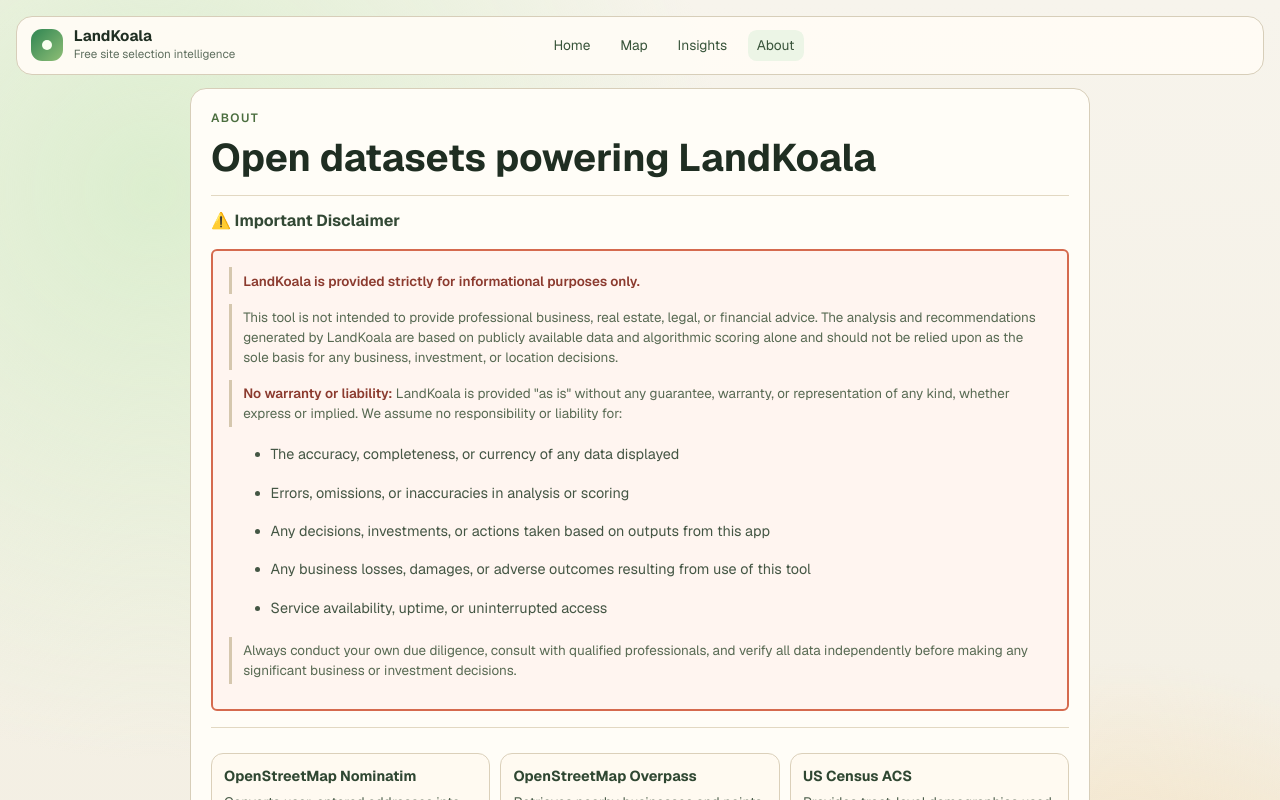
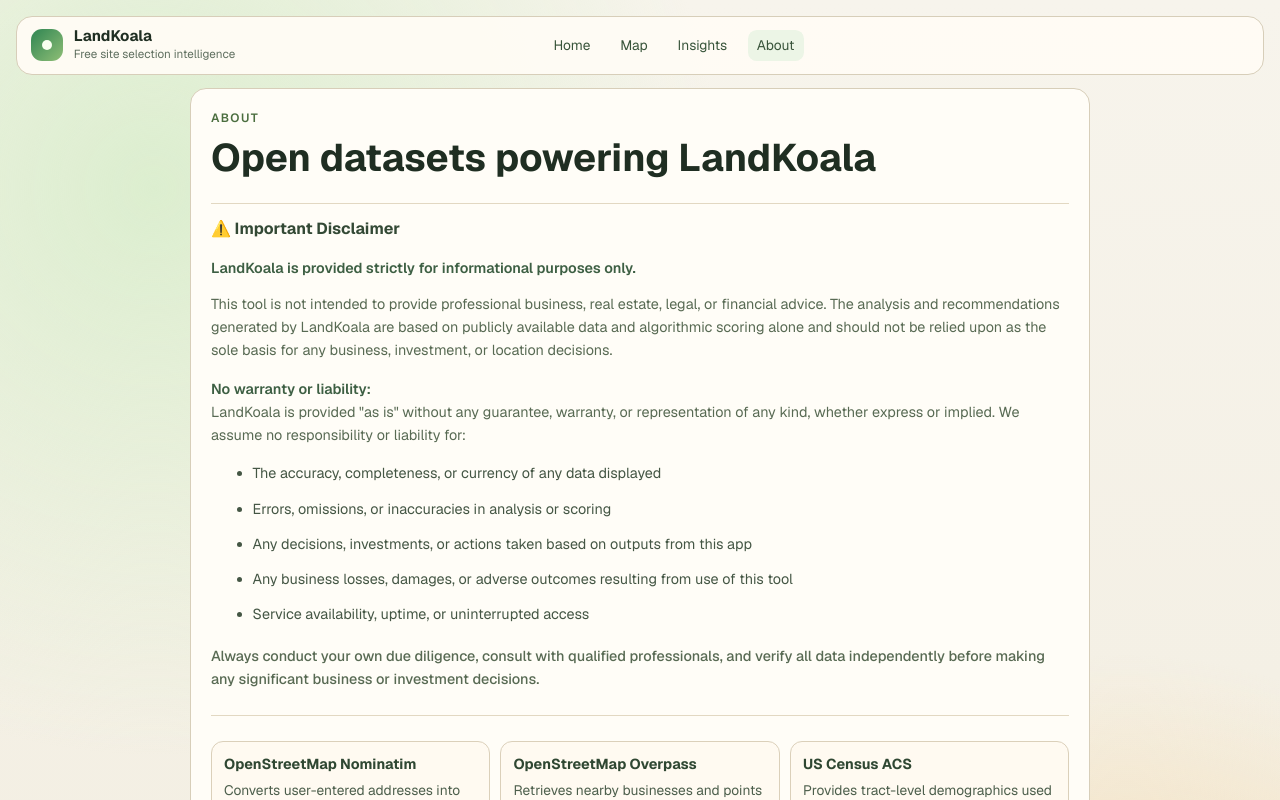
Before and after one commit to cbonoz/landapp, a Next.js app: page /about in a window 1280 px wide. Shown: the top 800 px of the page. Built offline with nearby package versions, Linux system fonts and the light colour scheme.

Commit message:
refactor: improve disclaimer formatting and styling
- Restructure disclaimer with semantic section divs for better readability
- Simplify styling to clean info format without heavy visual barriers
- Maintain prominent disclaimer content while integrating naturally with page

```diff
--- a/app/about/page.tsx
+++ b/app/about/page.tsx
@@ -9,17 +9,27 @@
           <p className="landkoala-kicker">About</p>
           <h1 className="landkoala-title">Open datasets powering LandKoala</h1>
 
-          <section className="landkoala-static-section">
-            <h2>⚠️ Important Disclaimer</h2>
+          <section className="landkoala-static-section landkoala-disclaimer-section">
+            <h2 className="landkoala-disclaimer-title">⚠️ Important Disclaimer</h2>
             <div className="landkoala-disclaimer-box">
-              <p className="landkoala-disclaimer">
+              <div className="landkoala-disclaimer-statement">
+                <p>
                   <strong>LandKoala is provided strictly for informational purposes only.</strong>
                 </p>
-              <p className="landkoala-disclaimer">
+              </div>
+
+              <div className="landkoala-disclaimer-body">
+                <p>
                   This tool is not intended to provide professional business, real estate, legal, or financial advice. The analysis and recommendations generated by LandKoala are based on publicly available data and algorithmic scoring alone and should not be relied upon as the sole basis for any business, investment, or location decisions.
                 </p>
-              <p className="landkoala-disclaimer">
-                <strong>No warranty or liability:</strong> LandKoala is provided "as is" without any guarantee, warranty, or representation of any kind, whether express or implied. We assume no responsibility or liability for:
+              </div>
+
+              <div className="landkoala-disclaimer-liability">
+                <p className="landkoala-disclaimer-liability-title">
+                  <strong>No warranty or liability:</strong>
+                </p>
+                <p>
+                  LandKoala is provided "as is" without any guarantee, warranty, or representation of any kind, whether express or implied. We assume no responsibility or liability for:
                 </p>
                 <ul className="landkoala-disclaimer-list">
                   <li>The accuracy, completeness, or currency of any data displayed</li>
@@ -28,9 +38,13 @@
                   <li>Any business losses, damages, or adverse outcomes resulting from use of this tool</li>
                   <li>Service availability, uptime, or uninterrupted access</li>
                 </ul>
-              <p className="landkoala-disclaimer">
+              </div>
+
+              <div className="landkoala-disclaimer-footer">
+                <p>
                   Always conduct your own due diligence, consult with qualified professionals, and verify all data independently before making any significant business or investment decisions.
                 </p>
+              </div>
             </div>
           </section>
 
--- a/app/globals.css
+++ b/app/globals.css
@@ -713,6 +713,108 @@
   color: #526750;
 }
 
+.landkoala-disclaimer-section {
+  margin: 1.5rem 0;
+}
+
+.landkoala-disclaimer-title {
+  margin: 0 0 1rem 0;
+  font-size: 1.1rem;
+  font-weight: 700;
+  color: #3d5f43;
+}
+
+.landkoala-disclaimer-box {
+  margin-top: 0;
+  padding: 0;
+  background: transparent;
+  border: none;
+  border-radius: 0;
+  font-size: 0.9rem;
+  line-height: 1.6;
+  color: #586a53;
+}
+
+.landkoala-disclaimer-statement {
+  margin-bottom: 0.8rem;
+  padding: 0;
+  background: transparent;
+  border: none;
+  border-radius: 0;
+}
+
+.landkoala-disclaimer-statement p {
+  margin: 0;
+  font-size: 0.9rem;
+  font-weight: 600;
+  color: #3d5f43;
+}
+
+.landkoala-disclaimer-body {
+  margin-bottom: 1rem;
+  padding: 0;
+}
+
+.landkoala-disclaimer-body p {
+  margin: 0;
+  line-height: 1.6;
+  font-size: 0.9rem;
+}
+
+.landkoala-disclaimer-liability {
+  margin: 1rem 0;
+  padding: 0;
+  background: transparent;
+  border: none;
+  border-radius: 0;
+}
+
+.landkoala-disclaimer-liability-title {
+  margin: 0 0 0.3rem 0;
+  font-size: 0.9rem;
+  color: #3d5f43;
+  font-weight: 700;
+}
+
+.landkoala-disclaimer-liability p {
+  margin: 0.3rem 0;
+  line-height: 1.6;
+  font-size: 0.9rem;
+}
+
+.landkoala-disclaimer-list {
+  margin: 0.6rem 0 0 1.5rem;
+  padding: 0;
+  list-style: disc;
+  color: #586a53;
+  font-size: 0.9rem;
+  line-height: 1.5;
+}
+
+.landkoala-disclaimer-list li {
+  margin: 0.2rem 0;
+}
+
+.landkoala-disclaimer-footer {
+  margin-top: 1rem;
+  padding: 0;
+  background: transparent;
+  border: none;
+  border-radius: 0;
+}
+
+.landkoala-disclaimer-footer p {
+  margin: 0;
+  font-size: 0.9rem;
+  line-height: 1.6;
+  color: #586a53;
+  font-weight: 500;
+}
+
+.landkoala-disclaimer-box p {
+  margin: 0;
+}
+
 .landkoala-disclaimer {
   margin-top: 0.7rem;
   border-left: 3px solid #d5c7ae;
@@ -722,41 +824,9 @@
   color: #586a53;
 }
 
-.landkoala-disclaimer-box {
-  margin-top: 1rem;
-  padding: 1rem;
-  background: #fff5f0;
-  border: 2px solid #d56a4e;
-  border-radius: 6px;
-  font-size: 0.9rem;
-  line-height: 1.6;
-  color: #5c3d38;
-}
-
-.landkoala-disclaimer-box p {
-  margin: 0.6rem 0;
-}
-
-.landkoala-disclaimer-box p:first-child {
-  margin-top: 0;
-}
-
 .landkoala-disclaimer-box strong {
-  color: #8b3a2e;
+  color: #3d5f43;
   font-weight: 600;
-}
-
-.landkoala-disclaimer-list {
-  margin: 0.8rem 0 0.8rem 1.5rem;
-  padding: 0;
-  list-style: disc;
-  color: #5c3d38;
-  font-size: 0.9rem;
-  line-height: 1.5;
-}
-
-.landkoala-disclaimer-list li {
-  margin: 0.3rem 0;
 }
 
 .landkoala-datasources {
```
Lines whose indentation alone changed are shown as unchanged.
